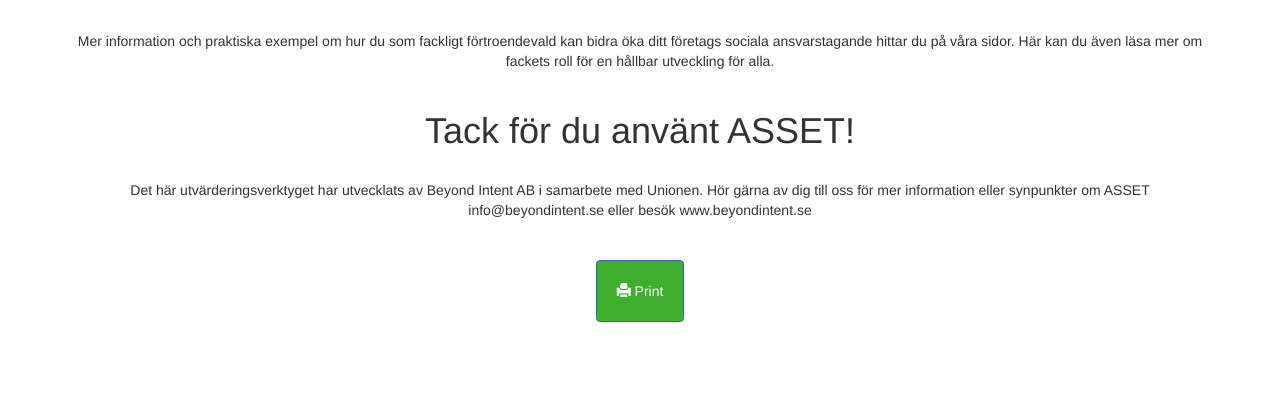
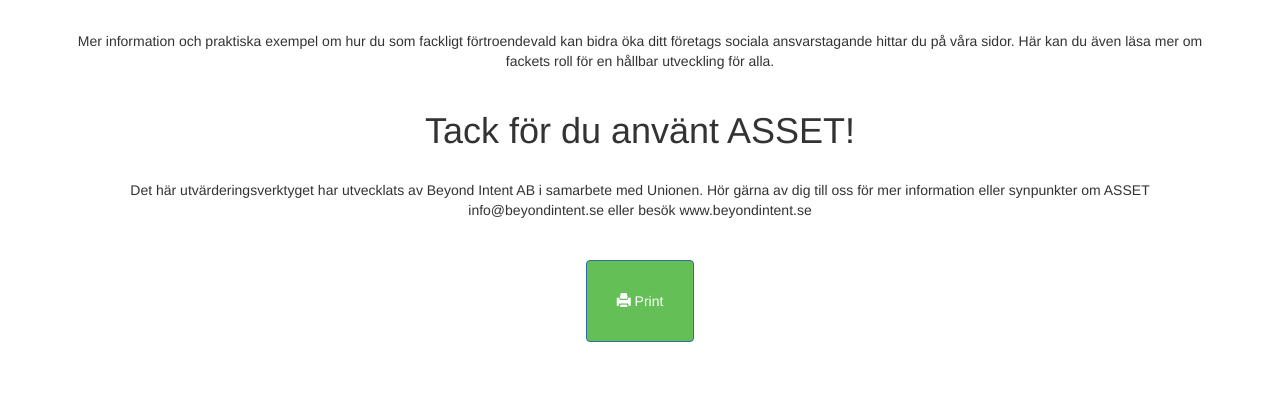
Before and after one commit to RonjaBrandt/djreact, a Django app: template backend/survey/templates/survey/index.html in a window 1280 px wide. Shown: the part 1058-1460 px from the top of the page. Before the commit the page ends 1380 px from the top, so only its background shows below. Run offline with Django 3.2, Linux system fonts and the light colour scheme; the template is opened without the code that fills it, so the values that code supplies are empty; some libraries are stand-ins or nearby versions.

Commit message:
BUtton update

```diff
--- a/backend/survey/static/css/custom.css
+++ b/backend/survey/static/css/custom.css
@@ -9,8 +9,8 @@
 
 
 button.btn{
-    background-color: #3DAF2C;
-    padding: 20px;
+    background-color: #64BF56;
+    padding: 30px;
 
 }
 button.btn:hover{
```
